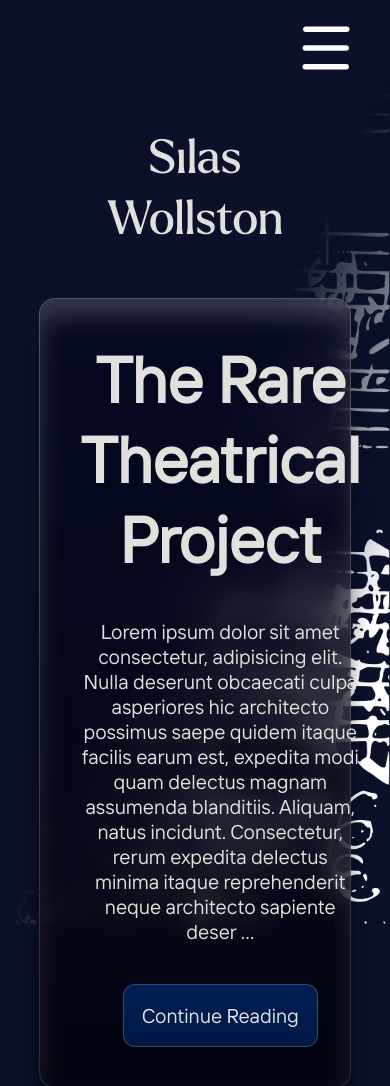
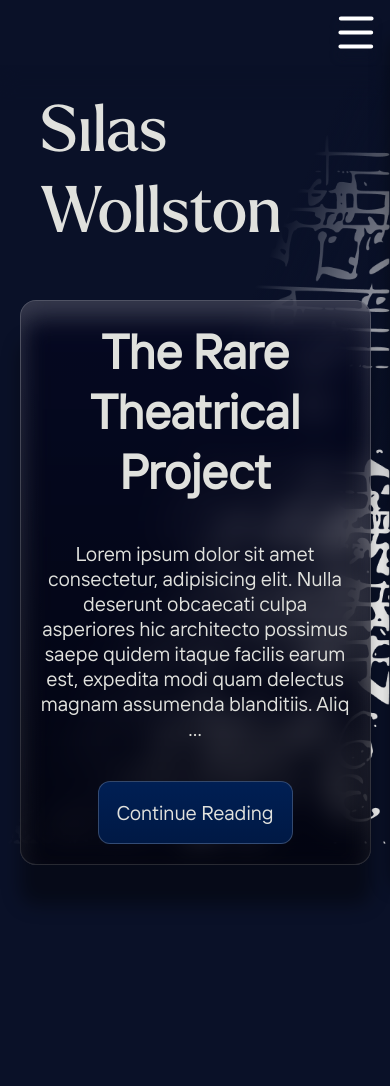
Before and after one commit to InterPixelCoding/silaswollston, a plain HTML site: page index.html in a window 390 px wide. Shown: the top 1086 px of the page. After the commit the page ends 950 px from the top, so only its background shows below. Drawn offline with Linux system fonts and the light colour scheme.

Commit message:
Added Mobile Nav

```diff
--- a/index.html
+++ b/index.html
@@ -14,6 +14,7 @@
         <div class="gradient"></div>
         <img src="./assets/background.png" alt="">
     </div>
+    <div class="padding-5 top"></div>
     <h1 class="wide-margin">Silas Wollston</h1>
     <div class="info-container gradient-outline default-component">
         <h2>The Rare Theatrical Project</h2>
--- a/script.js
+++ b/script.js
@@ -13,7 +13,10 @@ const navigation_layout = [
 
 function create_element(type, class_name) {
     const el = document.createElement(type);
-    el.classList.add(class_name);
+    const classes = class_name.split(", ");
+    classes.forEach(cls => {
+        el.classList.add(cls.replace(/_/g, "-"));
+    });
     return el;
 }
 
@@ -35,10 +38,29 @@ function create_computer_nav(navigation_container, navigation_layout, test_pages
     })
 }
 
-function create_mobile_nav(nav) {
+function create_mobile_nav(navigation_container, navigation_layout) {
     const hamburger = create_element("img", "nav-button");
-    hamburger.src = './assets/hamburger.svg'
-    nav.appendChild(hamburger)
+    hamburger.src = './assets/hamburger.svg';
+    hamburger.classList.add('image-shadow')
+    navigation_container.appendChild(hamburger);
+
+    const navigation = create_element("div", "mobile-navigation, default-component");
+    navigation_container.appendChild(navigation);
+
+    const exit = create_element("img", "exit-button");
+    exit.src = './assets/exit.svg'
+    navigation.appendChild(exit)
+
+        const nav_items = navigation_layout[1].pages;
+        nav_items.forEach(item => {
+            const nav_item = create_element("a", "page-link");
+            nav_item.href = item.link;
+            nav_item.textContent = item.text;
+            navigation.appendChild(nav_item)
+        })
+
+    hamburger.addEventListener("click", () => {navigation.classList.add('active')})
+    exit.addEventListener("click", () => {navigation.classList.remove('active')})
 }
 
 function get_client_width() {
@@ -53,11 +75,14 @@ function shorten_text(text_query, length) {
 
 if(get_client_width() > 700) {
     create_computer_nav(navigation_container, navigation_layout, true)
-} else {create_mobile_nav(navigation_container)}
+} else {
+    navigation_container.classList.add('mobile-view')
+    create_mobile_nav(navigation_container, navigation_layout);
+}
 
 if(get_client_width() < 900) {
     shorten_text('.info-container > p', 500)
 }
 if (get_client_width() < 600) {
-    shorten_text('.info-container > p', 380)
+    shorten_text('.info-container > p', 250)
 }
--- a/style.css
+++ b/style.css
@@ -37,6 +37,10 @@ h2 {font-size: 4rem; text-align: center;}
 
 .default-component {
     box-shadow: inset 0 1rem 1.5rem rgba(255, 255, 255, 0.2), 0 2.5rem 1.125rem rgba(0, 0, 0, 0.4);
+}
+
+.image-shadow {
+    filter: drop-shadow(0 0.5rem .25rem var(--darkest));
 }
 
 .gradient-outline::after {
@@ -81,11 +85,17 @@ nav {
 }
 
 .nav-button {
-    margin: 3rem 0 2rem auto;
-    height: 2.75rem;
+    margin-left: auto;
+    height: 100%;
 }
 
-nav:has(.nav-button) {padding: 2.5rem}
+nav.mobile-view {
+    position: fixed;
+    z-index: 100;
+    top: 0;
+    width: 100%;
+    padding: 1rem;
+}
 
 nav > .nav-item:nth-child(2) {
     display: flex;
@@ -109,6 +119,34 @@ nav > div > a {
     font-family: inherit;
     font-size: 1.25rem;
 }
+
+.mobile-navigation {
+    position: absolute;
+    width: auto;
+    padding: 2.5rem;
+    height: 100vh;
+    top: 0;
+    right: 0;
+    display: flex;
+    flex-direction: column;
+    gap: 2.5rem;
+    justify-content: center;
+    align-items: center;
+    background: linear-gradient(250deg, #00348dcc, #0012318c);
+    backdrop-filter: blur(20px);
+    transform: translateX(100%);
+    transition: transform 300ms ease;
+}
+
+.exit-button {
+    position: absolute;
+    right: 1.5rem;
+    top: 1.25rem;
+}
+
+.mobile-navigation.active {transform: translateX(0%)}
+
+.mobile-navigation > .page-link {font-size: 2rem; text-align: center;}
 
 h1 {
     color: var(--white);
@@ -144,6 +182,8 @@ h1 {
 
 .padding-10 {height: 10vh; width: 100%}
 
+.padding-5.top {display: none}
+
 @media (max-width: 1600px) {
     nav > .nav-item:nth-child(2) {
         width: 80%;
@@ -156,3 +196,13 @@ h1 {
         font-size: 12vw;
     } p {text-align: center;}
 }
+
+@media (max-width: 700px) {
+    .padding-5.top {display: block; height: 5vh;}
+    h1 {
+        font-size: 4rem; text-align: left;
+    }
+    .wide-margin {margin-inline: 2.5rem;}
+    h2 {font-size: 3rem;}
+    .info-container {padding: 1.25rem; width: 90vw}
+}
```
Also changed, not shown: assets/exit.svg (added).
